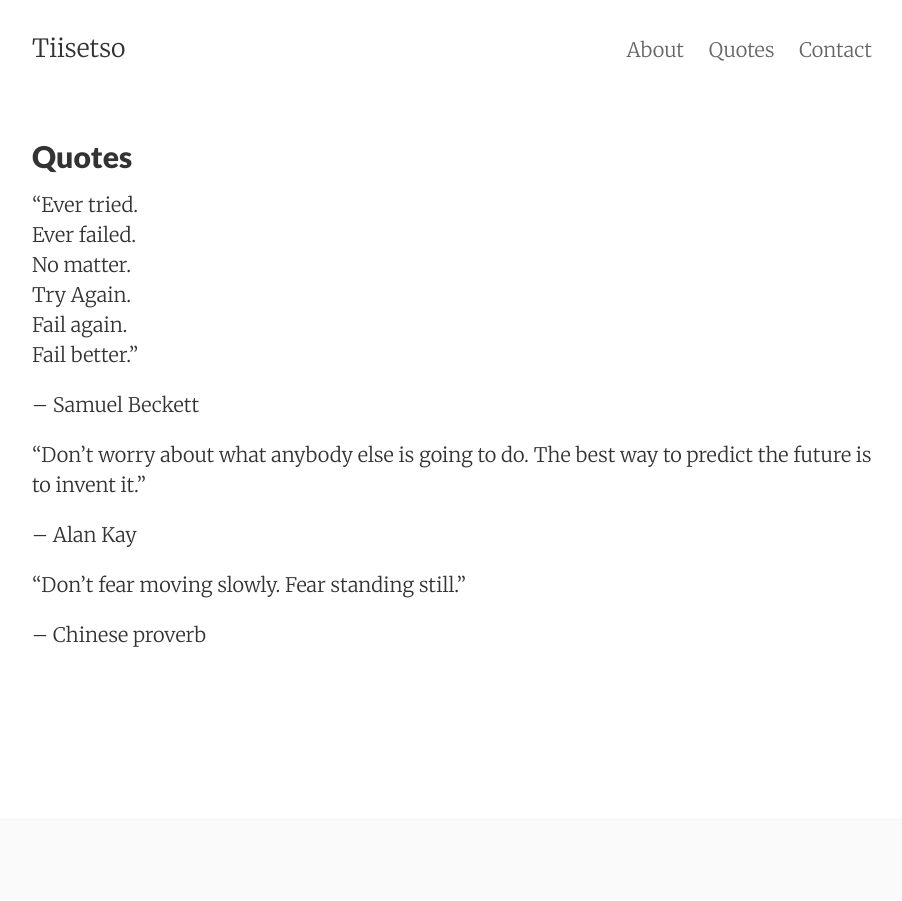
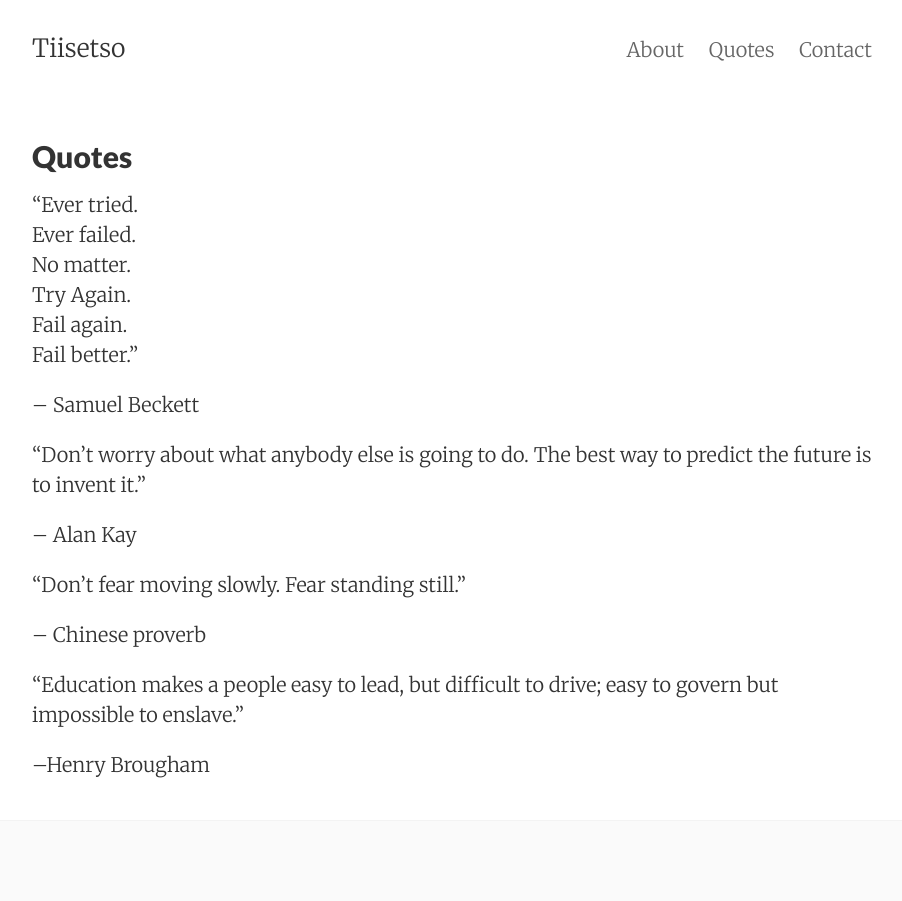
Before and after one commit to Tiisetso/tiisetso.github.io, a Jekyll site: the page built from quotes.md, in a window 1280 px wide. Shown: the whole page, without its empty margins (188-1090 px from the left). Built offline with Jekyll 4.4.1, drawn with Linux system fonts in a browser that asks for light colours.

Commit message:
Added Henry Brougham education quote.

```diff
--- a/quotes.md
+++ b/quotes.md
@@ -20,3 +20,7 @@ Fail better."
 "Don't fear moving slowly. Fear standing still."
 
 -- Chinese proverb
+
+"Education makes a people easy to lead, but difficult to drive; easy to govern but impossible to enslave."
+
+--Henry Brougham
```
